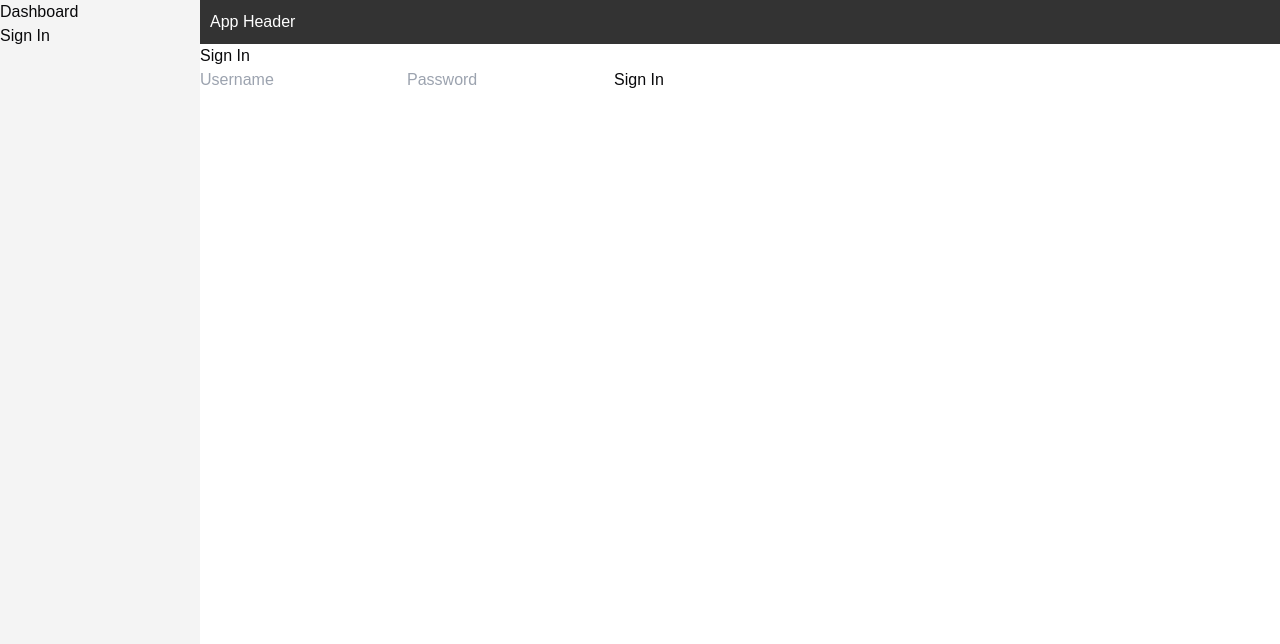
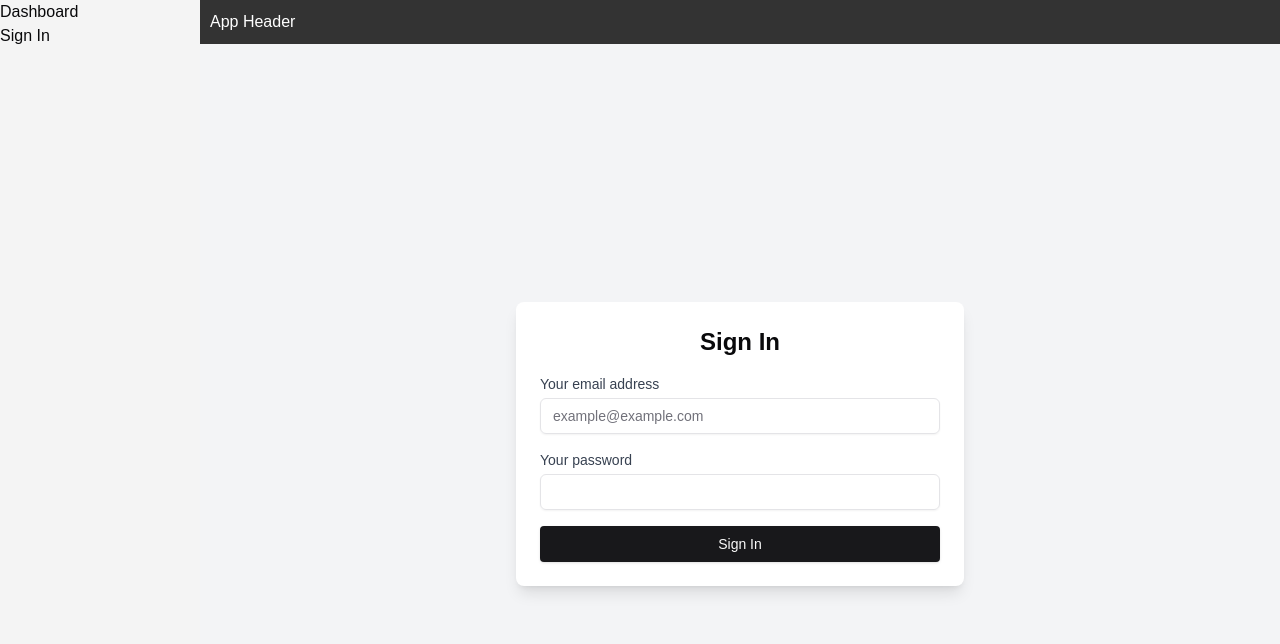
Before and after one commit to vedantbhamare-11/Whizz, a Next.js app in the folder client/whizz-admin/: page /signin in a window 1280 px wide. Shown: the top 644 px of the page. Built offline with nearby package versions, Linux system fonts and the light colour scheme.

Commit message:
updated the sign in page UI

```diff
--- a/client/whizz-admin/package.json
+++ b/client/whizz-admin/package.json
@@ -9,6 +9,7 @@
     "lint": "next lint"
   },
   "dependencies": {
+    "@radix-ui/react-label": "^2.1.1",
     "@radix-ui/react-select": "^2.1.4",
     "@radix-ui/react-slot": "^1.1.1",
     "@reduxjs/toolkit": "^2.5.0",
--- a/client/whizz-admin/src/app/signin/page.tsx
+++ b/client/whizz-admin/src/app/signin/page.tsx
@@ -1,21 +1,66 @@
 'use client';
+
 import React, { FormEvent } from "react";
+import { Input } from "@/components/ui/input";
+import { Label } from "@/components/ui/label";
+import { Button } from "@/components/ui/button";
 
 export default function SignIn() {
   const handleSubmit = (event: FormEvent<HTMLFormElement>) => {
     event.preventDefault();
-    // Add sign-in logic here
-    console.log("Sign-In form submitted");
+    const formData = new FormData(event.currentTarget);
+    const email = formData.get("email");
+    const password = formData.get("password");
+
+    // Add your sign-in logic here
+    console.log("Sign-In form submitted", { email, password });
   };
 
   return (
-    <div>
-      <h1>Sign In</h1>
-      <form onSubmit={handleSubmit}>
-        <input type="text" placeholder="Username" />
-        <input type="password" placeholder="Password" />
-        <button type="submit">Sign In</button>
-      </form>
+    <div className="flex items-center justify-center h-screen bg-gray-100">
+      <div className="w-full max-w-md bg-white rounded-lg shadow-lg p-6">
+        <h1 className="text-2xl font-semibold text-center mb-4">Sign In</h1>
+        <form onSubmit={handleSubmit}>
+          {/* Email Input */}
+          <div className="mb-4">
+            <Label htmlFor="email" className="block text-sm font-medium text-gray-700 mb-1">
+              Your email address
+            </Label>
+            <Input
+              id="email"
+              name="email"
+              type="email"
+              placeholder="example@example.com"
+              className="w-full"
+              required
+            />
+          </div>
+
+          {/* Password Input */}
+          <div className="mb-4">
+            <Label htmlFor="password" className="block text-sm font-medium text-gray-700 mb-1">
+              Your password
+            </Label>
+            <Input
+              id="password"
+              name="password"
+              type="password"
+              className="w-full"
+              required
+            />
+          </div>
+
+          {/* Submit Button */}
+          <div>
+            <Button
+              type="submit"
+              className="w-full rounded "
+            >
+              Sign In
+            </Button>
+          </div>
+        </form>
+      </div>
     </div>
   );
 }
--- /dev/null
+++ b/client/whizz-admin/src/components/ui/input.tsx
@@ -0,0 +1,22 @@
+import * as React from "react"
+
+import { cn } from "@/lib/utils"
+
+const Input = React.forwardRef<HTMLInputElement, React.ComponentProps<"input">>(
+  ({ className, type, ...props }, ref) => {
+    return (
+      <input
+        type={type}
+        className={cn(
+          "flex h-9 w-full rounded-md border border-input bg-transparent px-3 py-1 text-base shadow-sm transition-colors file:border-0 file:bg-transparent file:text-sm file:font-medium file:text-foreground placeholder:text-muted-foreground focus-visible:outline-none focus-visible:ring-1 focus-visible:ring-ring disabled:cursor-not-allowed disabled:opacity-50 md:text-sm",
+          className
+        )}
+        ref={ref}
+        {...props}
+      />
+    )
+  }
+)
+Input.displayName = "Input"
+
+export { Input }
--- /dev/null
+++ b/client/whizz-admin/src/components/ui/label.tsx
@@ -0,0 +1,26 @@
+"use client"
+
+import * as React from "react"
+import * as LabelPrimitive from "@radix-ui/react-label"
+import { cva, type VariantProps } from "class-variance-authority"
+
+import { cn } from "@/lib/utils"
+
+const labelVariants = cva(
+  "text-sm font-medium leading-none peer-disabled:cursor-not-allowed peer-disabled:opacity-70"
+)
+
+const Label = React.forwardRef<
+  React.ElementRef<typeof LabelPrimitive.Root>,
+  React.ComponentPropsWithoutRef<typeof LabelPrimitive.Root> &
+    VariantProps<typeof labelVariants>
+>(({ className, ...props }, ref) => (
+  <LabelPrimitive.Root
+    ref={ref}
+    className={cn(labelVariants(), className)}
+    {...props}
+  />
+))
+Label.displayName = LabelPrimitive.Root.displayName
+
+export { Label }
```
Also changed, not shown: 1 other file (tests, documents, lock files or other folders).
